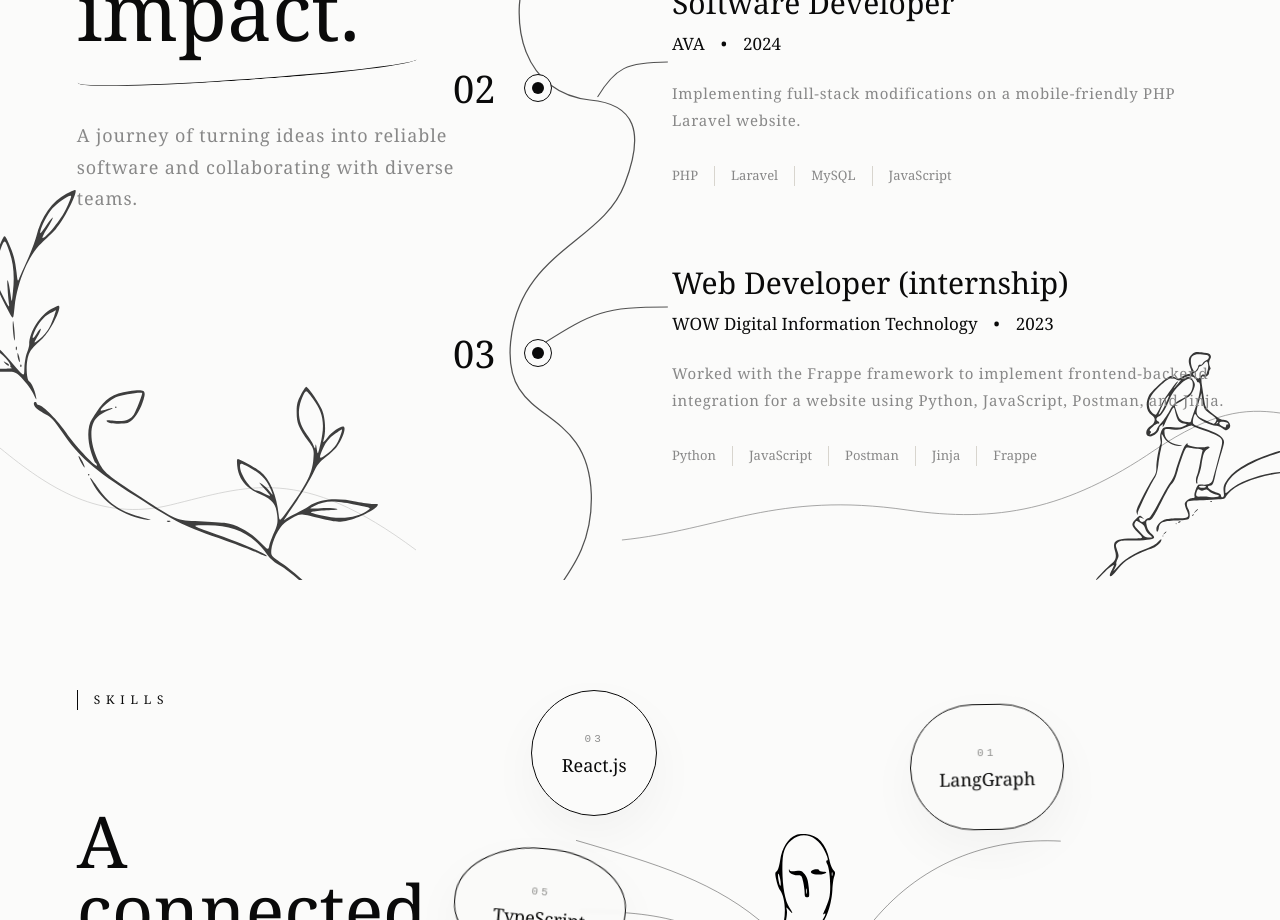
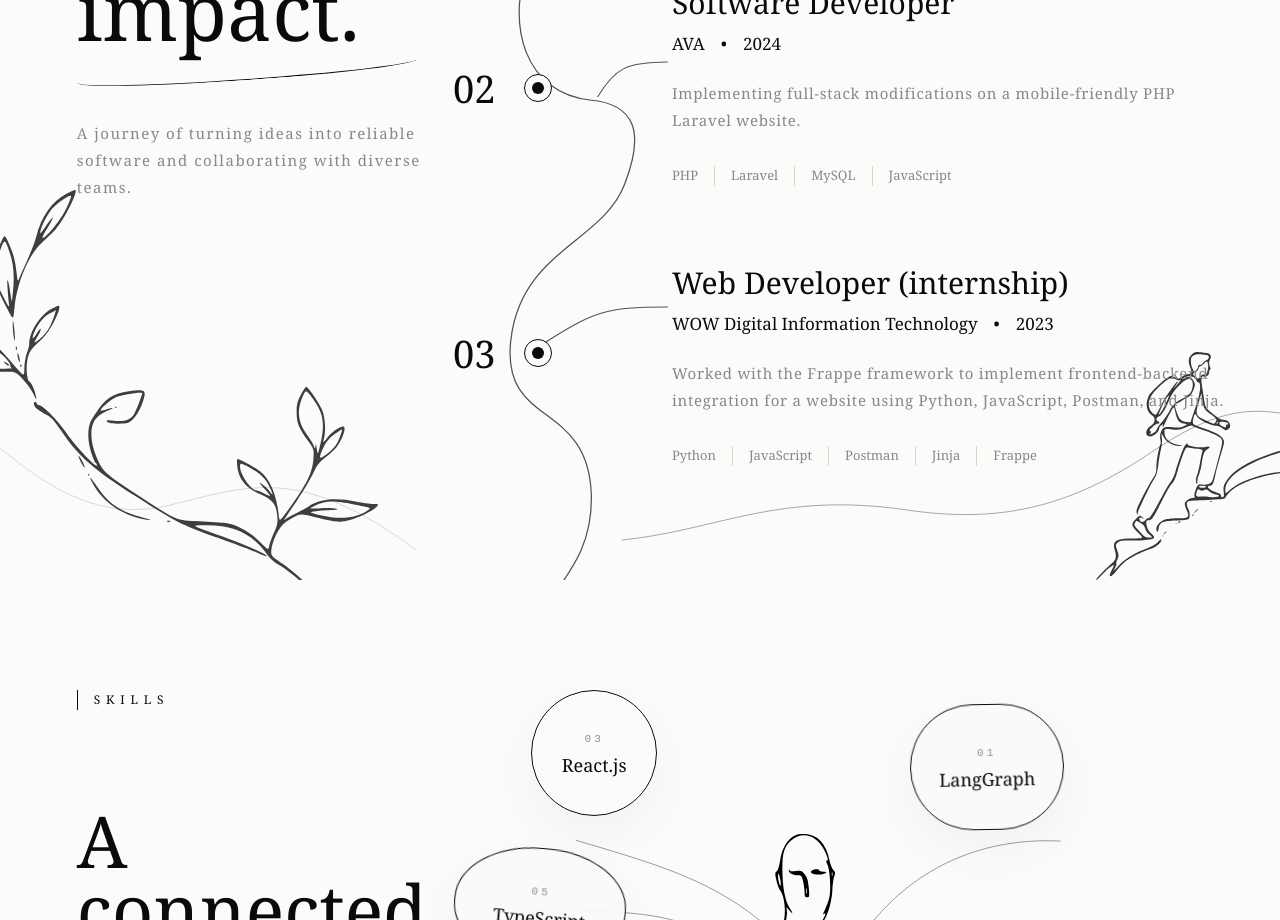
Before and after one commit to RoaaAltunsi/portfolio, a React (Vite) app: page / in a window 1280 px wide. Shown: the part 1220-2140 px from the top of the page. Built offline with nearby package versions, Linux system fonts and the light colour scheme.

Commit message:
Edit text size

```diff
--- a/src/components/Experience.tsx
+++ b/src/components/Experience.tsx
@@ -197,7 +197,7 @@ export default function Experience() {
         />
 
         <motion.p
-          className="max-w-[390px] text-[18px] leading-[1.75] tracking-wider text-mid max-[760px]:text-[15px]"
+          className="max-w-[390px] text-[15px] leading-[1.8] tracking-widest text-mid max-[760px]:text-[15px]"
           variants={fadeUp}
           transition={t(0.75, 0.25)}
         >
```
